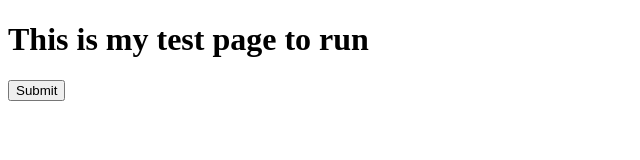
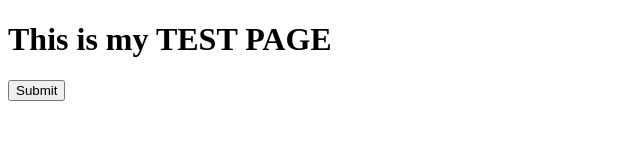
Before and after one commit to alsoh/Test, a plain HTML site: page WebContent/NewFile.html in a window 1280 px wide. Shown: the whole page, without its empty margins (0-640 px from the left). Drawn offline with Linux system fonts and the light colour scheme.

Commit message:
Testing diff function

```diff
--- a/WebContent/NewFile.html
+++ b/WebContent/NewFile.html
@@ -5,7 +5,7 @@
 <title>Test Page</title>
 </head>
 <body>
-	<h1>This is my test page to run</h1>
+	<h1>This is my TEST PAGE</h1>
 	<form>
 		<input type="button" onclick="myPromptFunction()" id="promptBox" value="Submit" />
 	</form>
```
